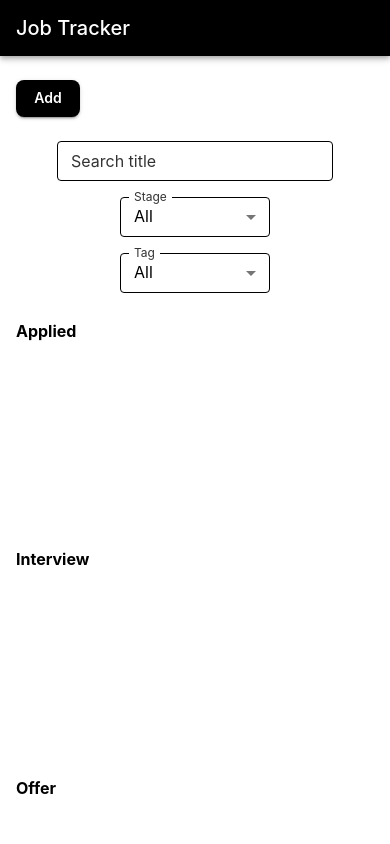
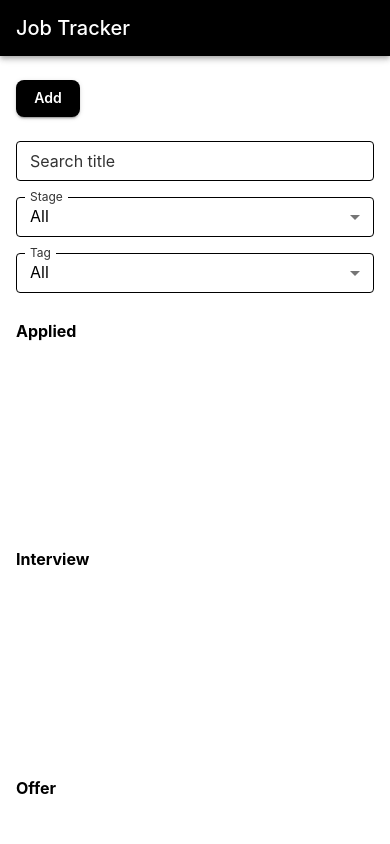
Before and after one commit to minimalnomad/job-crm, a React (Vite) app: page / in a window 390 px wide. Shown: the top 844 px of the page. Built offline with nearby package versions, Linux system fonts and the light colour scheme.

Commit message:
style: Make filter fields full width on mobile

```diff
--- a/src/components/DroppableColumn.tsx
+++ b/src/components/DroppableColumn.tsx
@@ -44,7 +44,7 @@ export default function DroppableColumn({
         {stageDef.label}
       </Typography>
       <Stack
-        gap={1}
+        gap={1.5}
         sx={{ minHeight: isColumnEmpty ? "20vh" : "auto", pb: EXTRA_SPACE }}
       >
         {jobs.map((job) => (
--- a/src/components/JobAppCard.tsx
+++ b/src/components/JobAppCard.tsx
@@ -39,8 +39,8 @@ export default function JobAppCard({ job, onEdit, onDelete }: JobAppCardProps) {
         setDropRef(node);
       }}
       sx={{
-        minHeight: 150,
-        height: 150,
+        minHeight: 155,
+        height: 155,
         overflow: "hidden",
         borderRadius: 1,
         cursor: "pointer",
--- a/src/components/SearchFilterBar.tsx
+++ b/src/components/SearchFilterBar.tsx
@@ -28,6 +28,7 @@ export default function SearchFilterBar({ filter, onChange, allTags }: Props) {
         size="small"
         value={filter.search}
         onChange={handleChange("search")}
+        sx={{ width: { xs: "100%", sm: "auto" }, flexGrow: { xs: 0, sm: 1 } }}
       />
 
       <TextField
@@ -36,7 +37,10 @@ export default function SearchFilterBar({ filter, onChange, allTags }: Props) {
         select
         value={filter.stage}
         onChange={handleChange("stage")}
-        sx={{ minWidth: 150 }}
+        sx={{
+          width: { xs: "100%", sm: "auto" },
+          flexGrow: 1,
+        }}
       >
         <MenuItem value="all">All</MenuItem>
         {STAGES.map((s) => (
@@ -52,7 +56,10 @@ export default function SearchFilterBar({ filter, onChange, allTags }: Props) {
         select
         value={filter.tag}
         onChange={handleChange("tag")}
-        sx={{ minWidth: 150 }}
+        sx={{
+          width: { xs: "100%", sm: "auto" },
+          flexGrow: 1,
+        }}
       >
         <MenuItem value="all">All</MenuItem>
         {allTags.map((tag) => (
```
